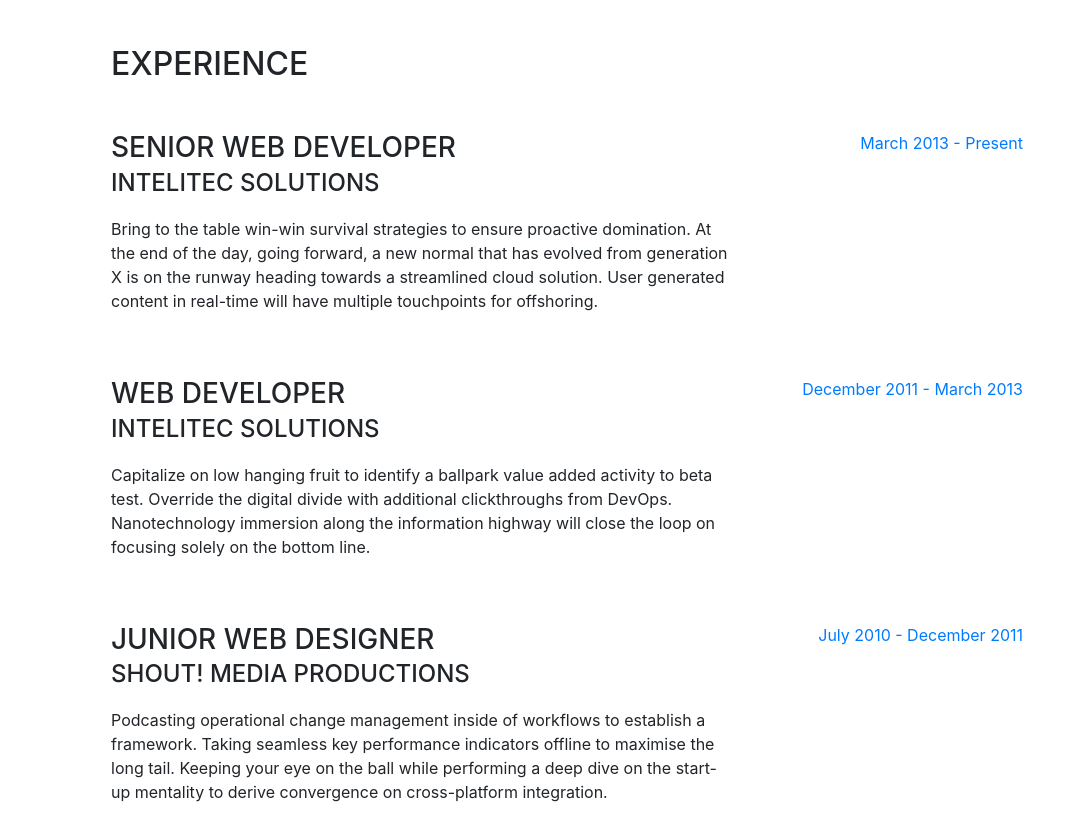
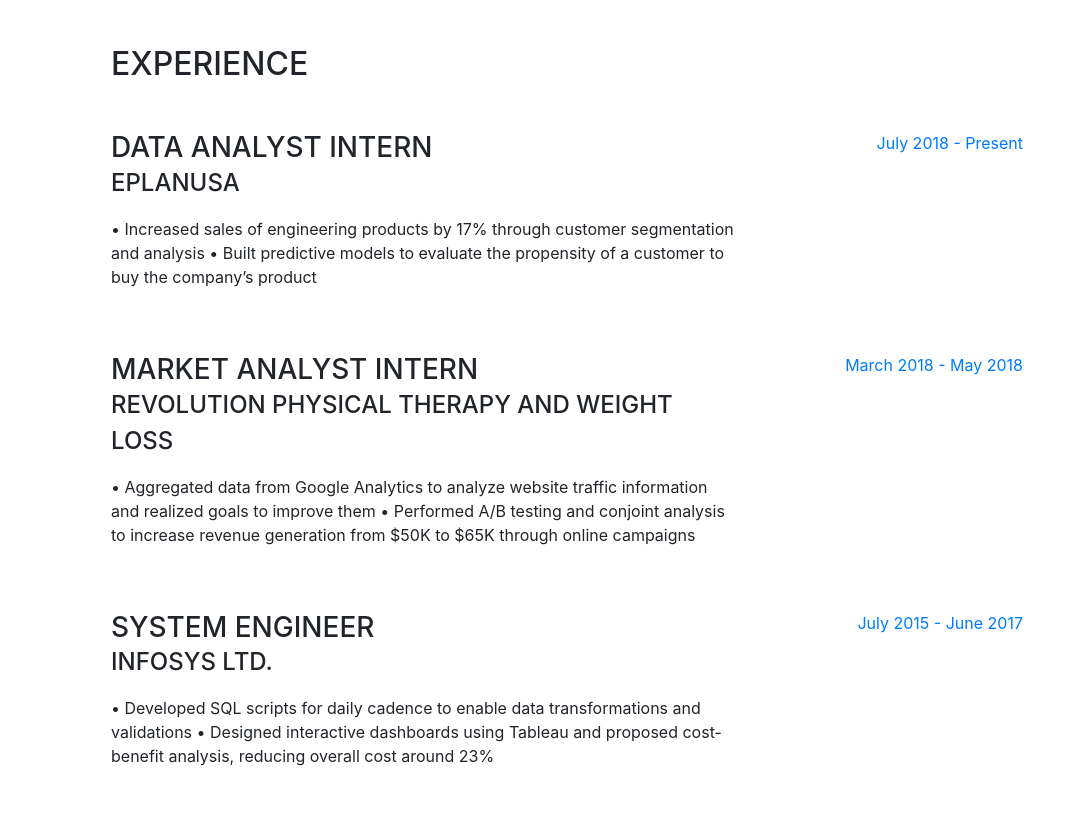
Before and after one commit to sumeetkukreja92/sumeetkukreja92.github.io, a website with bundled scripts: page index.html in a window 1280 px wide. Shown: the part 804-1627 px from the top of the page, without its empty margins (209-1280 px from the left). Built offline with nearby package versions, Linux system fonts and the light colour scheme; a web font is replaced by a local one.

Commit message:
update experience

```diff
--- a/index.html
+++ b/index.html
@@ -92,34 +92,37 @@
 
           <div class="resume-item d-flex flex-column flex-md-row mb-5">
             <div class="resume-content mr-auto">
-              <h3 class="mb-0">Senior Web Developer</h3>
-              <div class="subheading mb-3">Intelitec Solutions</div>
-              <p>Bring to the table win-win survival strategies to ensure proactive domination. At the end of the day, going forward, a new normal that has evolved from generation X is on the runway heading towards a streamlined cloud solution. User generated content in real-time will have multiple touchpoints for offshoring.</p>
+              <h3 class="mb-0">Data Analyst Intern</h3>
+              <div class="subheading mb-3">EplanUSA</div>
+              <p>• Increased sales of engineering products by 17% through customer segmentation and analysis
+                 • Built predictive models to evaluate the propensity of a customer to buy the company’s product</p>
             </div>
             <div class="resume-date text-md-right">
-              <span class="text-primary">March 2013 - Present</span>
+              <span class="text-primary">July 2018 - Present</span>
             </div>
           </div>
 
           <div class="resume-item d-flex flex-column flex-md-row mb-5">
             <div class="resume-content mr-auto">
-              <h3 class="mb-0">Web Developer</h3>
-              <div class="subheading mb-3">Intelitec Solutions</div>
-              <p>Capitalize on low hanging fruit to identify a ballpark value added activity to beta test. Override the digital divide with additional clickthroughs from DevOps. Nanotechnology immersion along the information highway will close the loop on focusing solely on the bottom line.</p>
+              <h3 class="mb-0">Market Analyst Intern</h3>
+              <div class="subheading mb-3">Revolution Physical Therapy and Weight Loss</div>
+              <p>• Aggregated data from Google Analytics to analyze website traffic information and realized goals to improve them
+                 • Performed A/B testing and conjoint analysis to increase revenue generation from $50K to $65K through online campaigns</p>
             </div>
             <div class="resume-date text-md-right">
-              <span class="text-primary">December 2011 - March 2013</span>
+              <span class="text-primary">March 2018 - May 2018</span>
             </div>
           </div>
 
           <div class="resume-item d-flex flex-column flex-md-row mb-5">
             <div class="resume-content mr-auto">
-              <h3 class="mb-0">Junior Web Designer</h3>
-              <div class="subheading mb-3">Shout! Media Productions</div>
-              <p>Podcasting operational change management inside of workflows to establish a framework. Taking seamless key performance indicators offline to maximise the long tail. Keeping your eye on the ball while performing a deep dive on the start-up mentality to derive convergence on cross-platform integration.</p>
+              <h3 class="mb-0">System Engineer</h3>
+              <div class="subheading mb-3">Infosys Ltd.</div>
+              <p>• Developed SQL scripts for daily cadence to enable data transformations and validations
+                 • Designed interactive dashboards using Tableau and proposed cost-benefit analysis, reducing overall cost around 23%</p>
             </div>
             <div class="resume-date text-md-right">
-              <span class="text-primary">July 2010 - December 2011</span>
+              <span class="text-primary">July 2015 - June 2017</span>
             </div>
           </div>
 
```
